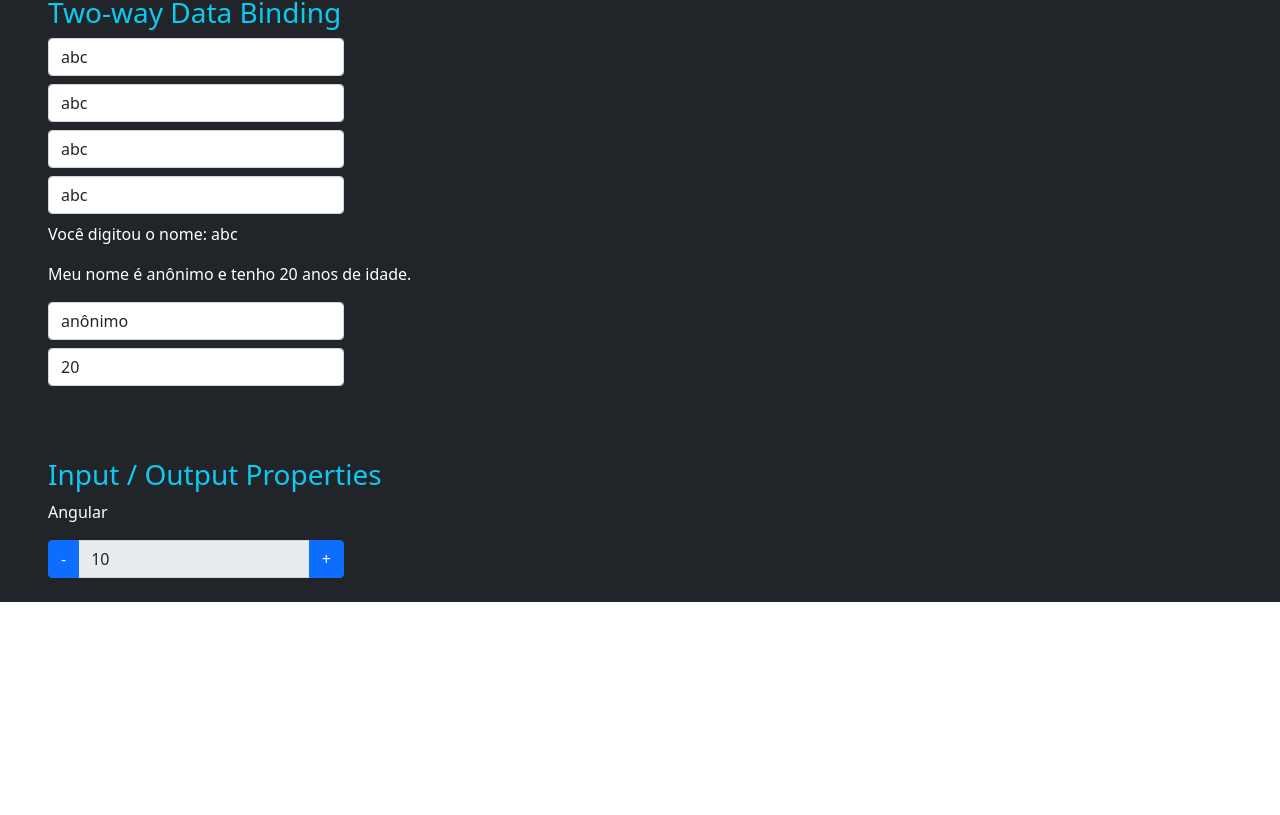
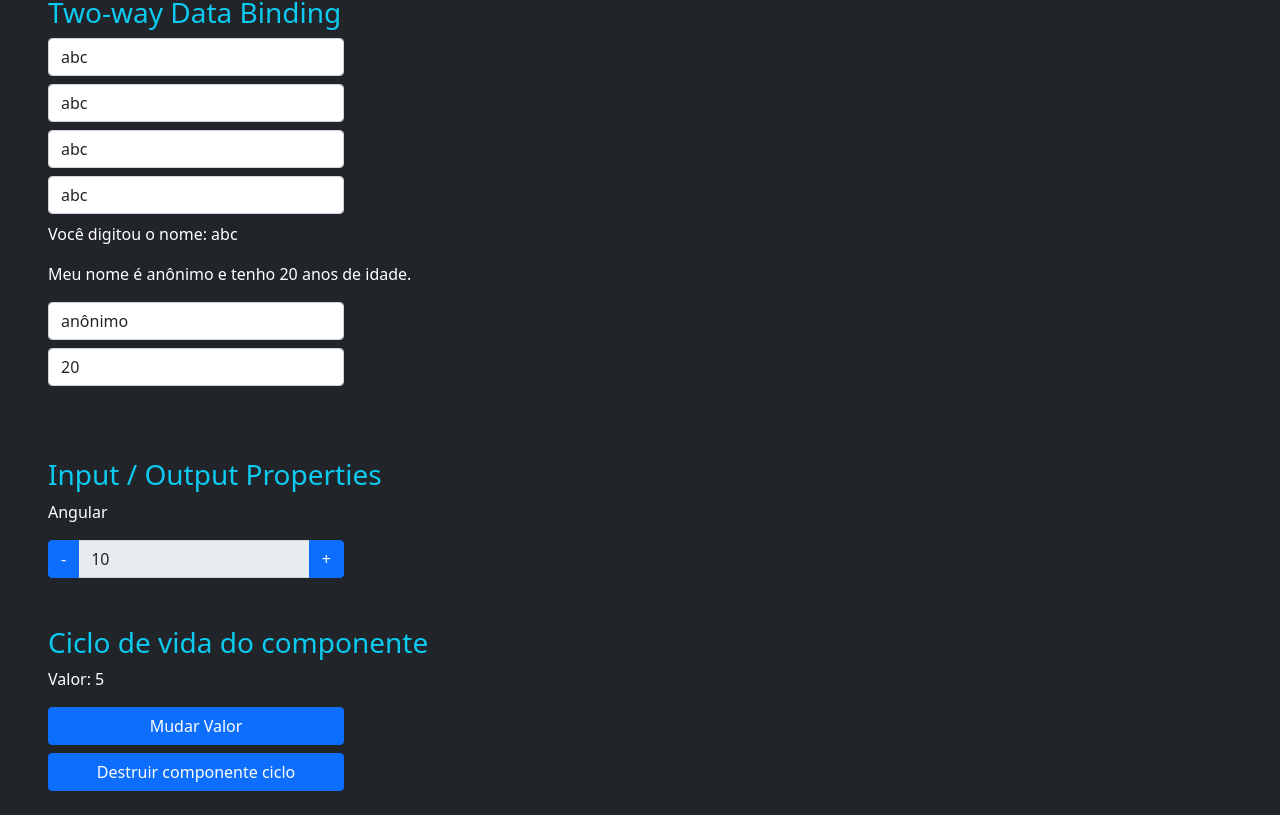
Before and after one commit to rodolfoHOk/loiane-training.curso-angular, an Angular app in the folder data-binding/: page / in a window 1280 px wide. Shown: the part 1750-2565 px from the top of the page. Before the commit the page ends 2352 px from the top, so only its background shows below. Built offline with nearby package versions, Linux system fonts and the light colour scheme.

Commit message:
ciclo de vida dos componentes

```diff
--- a/data-binding/src/app/app.component.html
+++ b/data-binding/src/app/app.component.html
@@ -1 +1,12 @@
 <app-data-binding></app-data-binding>
+
+<app-ciclo [valorInicial]="valor" *ngIf="!deletarCiclo"></app-ciclo>
+<div class="px-5 pb-4 bg-dark text-white property-binding d-flex flex-column">
+  <button class="btn btn-primary w-25" (click)="mudarValor()">
+    Mudar Valor
+  </button>
+
+  <button class="btn btn-primary w-25 mt-2" (click)="destruirCiclo()">
+    Destruir componente ciclo
+  </button>
+</div>
--- a/data-binding/src/app/app.component.ts
+++ b/data-binding/src/app/app.component.ts
@@ -3,8 +3,17 @@ import { Component } from '@angular/core';
 @Component({
   selector: 'app-root',
   templateUrl: './app.component.html',
-  styleUrls: ['./app.component.css']
+  styleUrls: ['./app.component.css'],
 })
 export class AppComponent {
-  title = 'data-binding';
+  valor: number = 5;
+  deletarCiclo: boolean = false;
+
+  mudarValor() {
+    this.valor++;
+  }
+
+  destruirCiclo() {
+    this.deletarCiclo = true;
+  }
 }
--- a/data-binding/src/app/app.module.ts
+++ b/data-binding/src/app/app.module.ts
@@ -8,9 +8,10 @@ import { FormsModule } from '@angular/forms';
 import { MeuFormModule } from './meu-form/meu-form.module';
 import { InputPropertyComponent } from './input-property/input-property.component';
 import { OutputPropertyComponent } from './output-property/output-property.component';
+import { CicloComponent } from './ciclo/ciclo.component';
 
 @NgModule({
-  declarations: [AppComponent, DataBindingComponent, InputPropertyComponent, OutputPropertyComponent],
+  declarations: [AppComponent, DataBindingComponent, InputPropertyComponent, OutputPropertyComponent, CicloComponent],
   imports: [BrowserModule, BrowserAnimationsModule, FormsModule, MeuFormModule],
   providers: [],
   bootstrap: [AppComponent],
--- /dev/null
+++ b/data-binding/src/app/ciclo/ciclo.component.html
@@ -0,0 +1,7 @@
+<section
+  class="px-5 pt-4 bg-dark text-white property-binding d-flex flex-column"
+>
+  <h3 class="text-info">Ciclo de vida do componente</h3>
+
+  <p>Valor: {{ valorInicial }}</p>
+</section>
--- /dev/null
+++ b/data-binding/src/app/ciclo/ciclo.component.ts
@@ -0,0 +1,72 @@
+import {
+  AfterContentChecked,
+  AfterContentInit,
+  AfterViewChecked,
+  AfterViewInit,
+  Component,
+  DoCheck,
+  Input,
+  OnChanges,
+  OnDestroy,
+  OnInit,
+  SimpleChanges,
+} from '@angular/core';
+
+@Component({
+  selector: 'app-ciclo',
+  templateUrl: './ciclo.component.html',
+  styleUrls: ['./ciclo.component.css'],
+})
+export class CicloComponent
+  implements
+    OnInit,
+    OnChanges,
+    DoCheck,
+    AfterContentInit,
+    AfterContentChecked,
+    AfterViewInit,
+    AfterViewChecked,
+    OnDestroy
+{
+  @Input() valorInicial: number = 10;
+
+  constructor() {
+    this.log('constructor');
+  }
+
+  ngOnChanges(changes: SimpleChanges): void {
+    this.log('ngOnChanges');
+  }
+
+  ngOnInit(): void {
+    this.log('ngOnInit');
+  }
+
+  ngDoCheck(): void {
+    this.log('ngDoCheck');
+  }
+
+  ngAfterContentInit(): void {
+    this.log('ngAfterContentInit');
+  }
+
+  ngAfterContentChecked(): void {
+    this.log('ngAfterContentChecked');
+  }
+
+  ngAfterViewInit(): void {
+    this.log('ngAfterViewInit');
+  }
+
+  ngAfterViewChecked(): void {
+    this.log('ngAfterViewChecked');
+  }
+
+  ngOnDestroy(): void {
+    this.log('ngOnDestroy');
+  }
+
+  private log(hook: string) {
+    console.log(hook);
+  }
+}
```
Also changed, not shown: data-binding/src/app/ciclo/ciclo.component.css (added), 1 other file (tests, documents, lock files or other folders).
